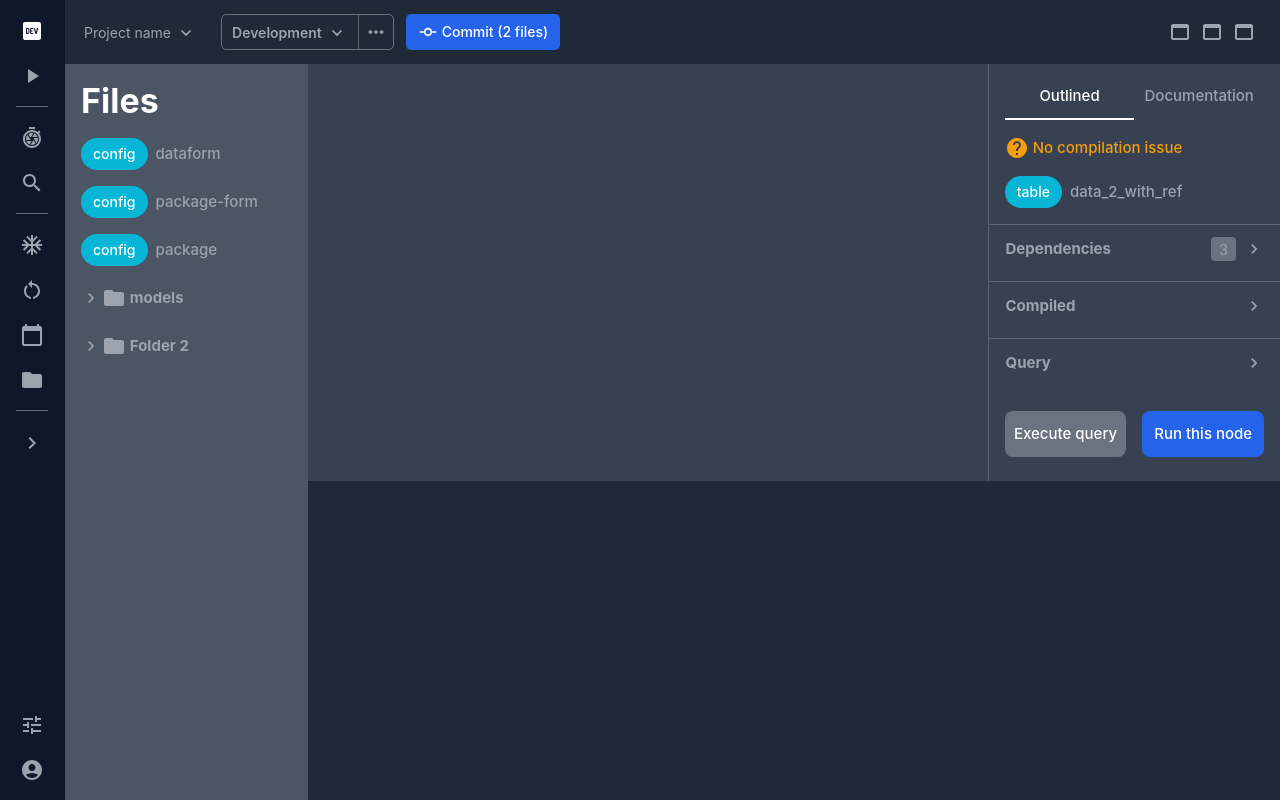
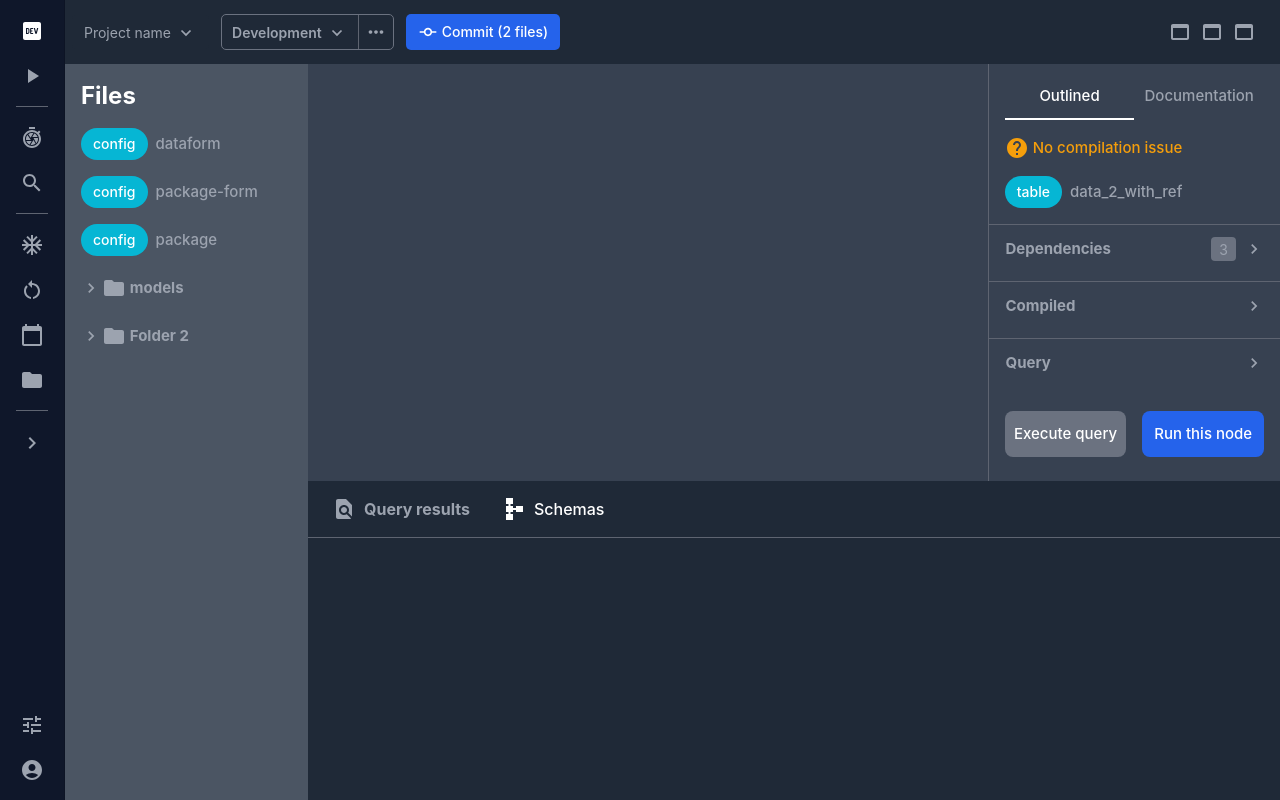
Before and after one commit to Gabin-ishimwe/frontend-assessment, a React (Vite) app: page / in a window 1280 px wide. Built offline with nearby package versions, Linux system fonts and the light colour scheme.

Commit message:
start bottom section

```diff
--- a/src/components/CodingEnv/Ide.jsx
+++ b/src/components/CodingEnv/Ide.jsx
@@ -1,6 +1,7 @@
 /* eslint-disable no-unused-vars */
 import { Box } from "@mui/material";
 import React from "react";
+import BottomSection from "./bottom/BottomSection";
 import TopSection from "./top/TopSection";
 
 const Ide = () => {
@@ -13,11 +14,7 @@ const Ide = () => {
         flexDirection: "column",
       }}>
       <TopSection />
-      <Box
-        sx={{
-          flexBasis: "calc(50% - 42px)",
-          backgroundColor: "#1f2937",
-        }}></Box>
+      <BottomSection />
     </Box>
   );
 };
--- /dev/null
+++ b/src/components/CodingEnv/bottom/BottomSection.jsx
@@ -0,0 +1,69 @@
+/* eslint-disable no-unused-vars */
+import FindInPageIcon from "@mui/icons-material/FindInPage";
+import SchemaIcon from "@mui/icons-material/Schema";
+import { Box, Divider, Typography } from "@mui/material";
+import React from "react";
+
+const BottomSection = () => {
+  return (
+    <Box
+      sx={{
+        // flexBasis: "calc(50% - 42px)",
+        flex: 1,
+        backgroundColor: "#1f2937",
+        // height: "100%",
+      }}>
+      <Box
+        sx={{
+          px: 3,
+          py: 2,
+          display: "flex",
+          alignItems: "center",
+        }}>
+        <Box
+          sx={{
+            display: "flex",
+            alignItems: "center",
+            mr: 4,
+          }}>
+          <FindInPageIcon sx={{ color: "#9ca3af", mr: 1 }} />
+          <Typography sx={{ color: "#9ca3af", fontWeight: "bolder" }}>
+            Query results
+          </Typography>
+        </Box>
+        <Box
+          sx={{
+            display: "flex",
+            alignItems: "center",
+          }}>
+          <SchemaIcon sx={{ color: "white", mr: 1, fontWeight: 500 }} />
+          <Typography sx={{ color: "white", fontWeight: 500 }}>
+            Schemas
+          </Typography>
+        </Box>
+      </Box>
+      <Divider sx={{ backgroundColor: "#6b7280" }} />
+      <Box
+        sx={{
+          display: "flex",
+          //   height: "100%",
+        }}>
+        <Box
+          sx={{
+            flexBasis: "40%",
+          }}></Box>
+        <Divider
+          orientation="vertical"
+          sx={{ backgroundColor: "#6b7280" }}
+          flexItem
+        />
+        <Box
+          sx={{
+            flexBasis: "60%",
+          }}></Box>
+      </Box>
+    </Box>
+  );
+};
+
+export default BottomSection;
--- a/src/components/CodingEnv/top/TopSection.jsx
+++ b/src/components/CodingEnv/top/TopSection.jsx
@@ -7,7 +7,8 @@ const TopSection = () => {
   return (
     <Box
       sx={{
-        flexBasis: "calc(50% + 42px)",
+        // flexBasis: "calc(50% + 42px)",
+        flex: 1,
         display: "flex",
       }}>
       <Box
--- a/src/components/folderStructure/Structure.jsx
+++ b/src/components/folderStructure/Structure.jsx
@@ -15,7 +15,7 @@ const Structure = () => {
         overflowY: "auto",
       }}>
       <Typography
-        variant="h4"
+        variant="h5"
         sx={{
           fontWeight: "bold",
           color: "white",
```
